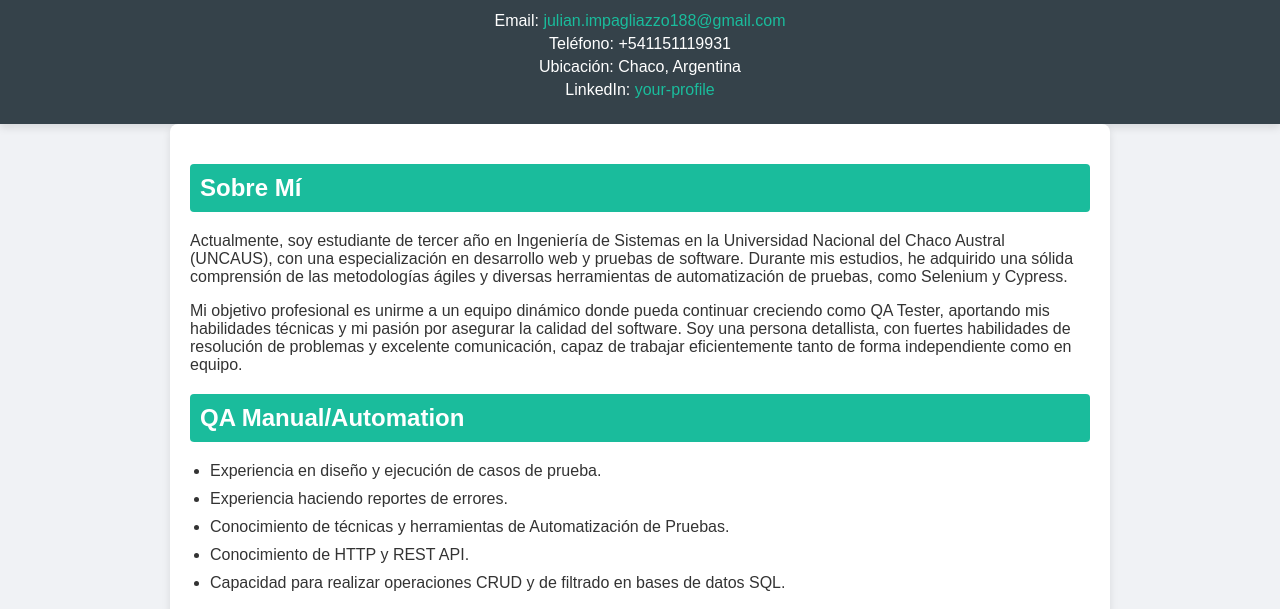
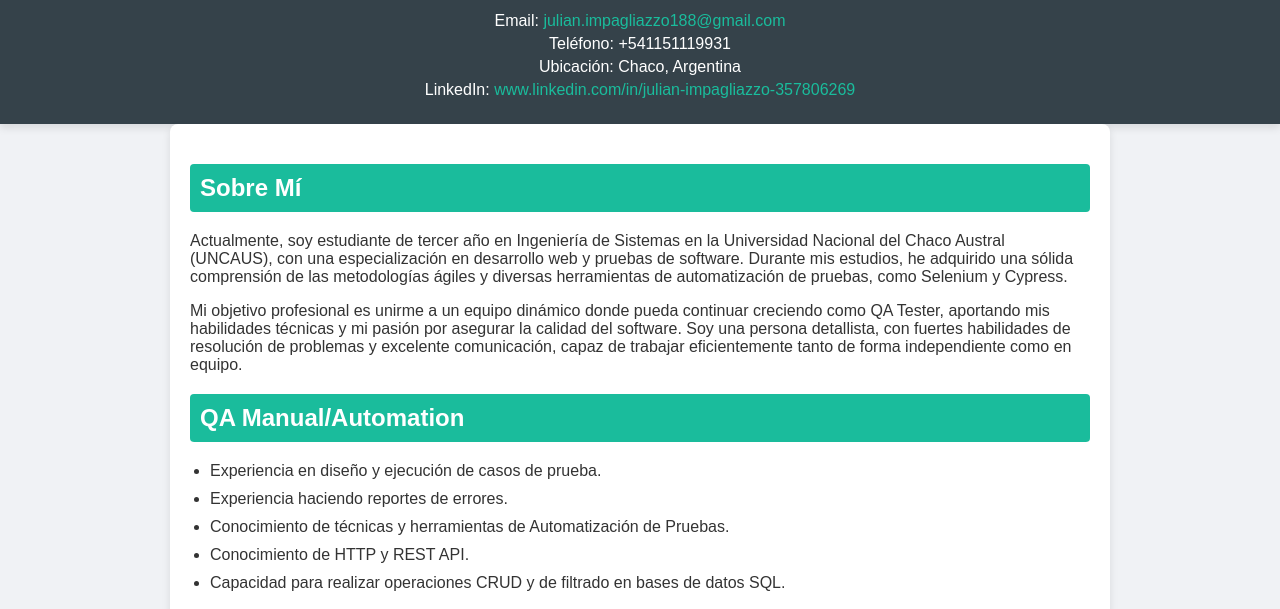
Before and after one commit to Impagliazzo/githubpagetest, a plain HTML site: page index.html in a window 1280 px wide. Shown: the part 68-677 px from the top of the page. Drawn offline with Linux system fonts and the light colour scheme.

Commit message:
Update index.html

```diff
--- a/index.html
+++ b/index.html
@@ -14,7 +14,7 @@
                 <p>Email: <a href="mailto:julian.impagliazzo188@gmail.com">julian.impagliazzo188@gmail.com</a></p>
                 <p>Teléfono: +541151119931</p>
                 <p>Ubicación: Chaco, Argentina</p>
-                <p>LinkedIn: <a href="www.linkedin.com/in/julian-impagliazzo-357806269" target="_blank">your-profile</a></p>
+                <p>LinkedIn: <a href="www.linkedin.com/in/julian-impagliazzo-357806269" target="_blank">www.linkedin.com/in/julian-impagliazzo-357806269</a></p>
             </div>
         </div>
     </header>
```
